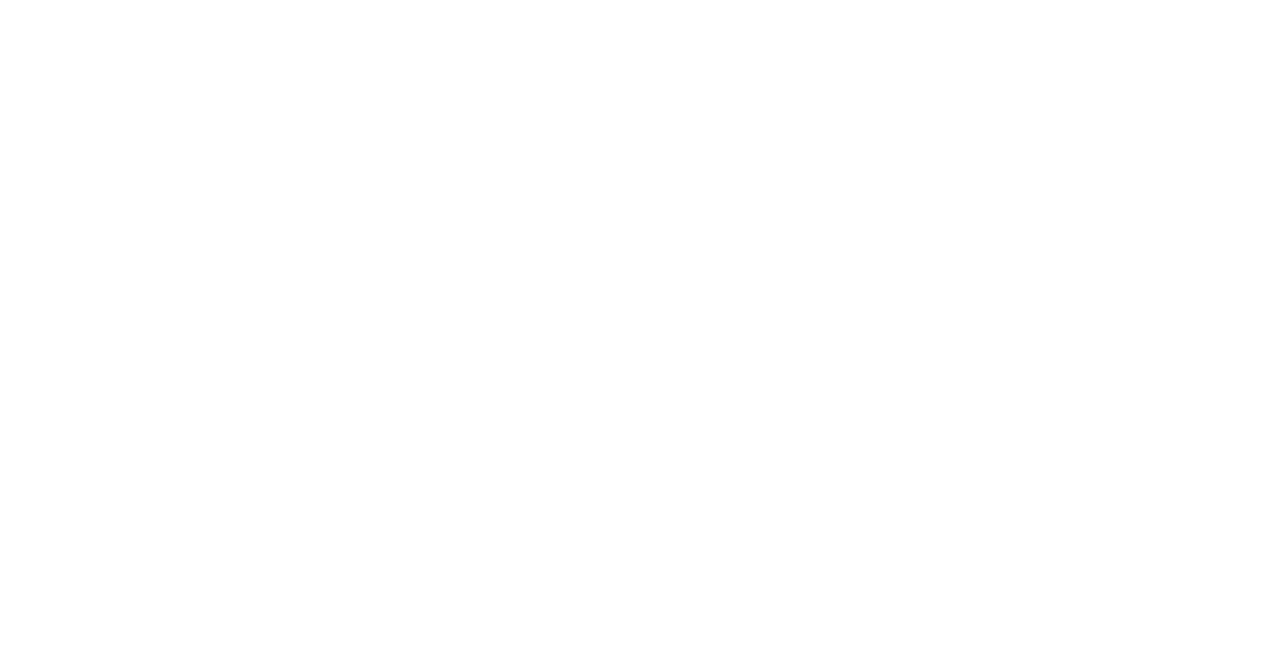
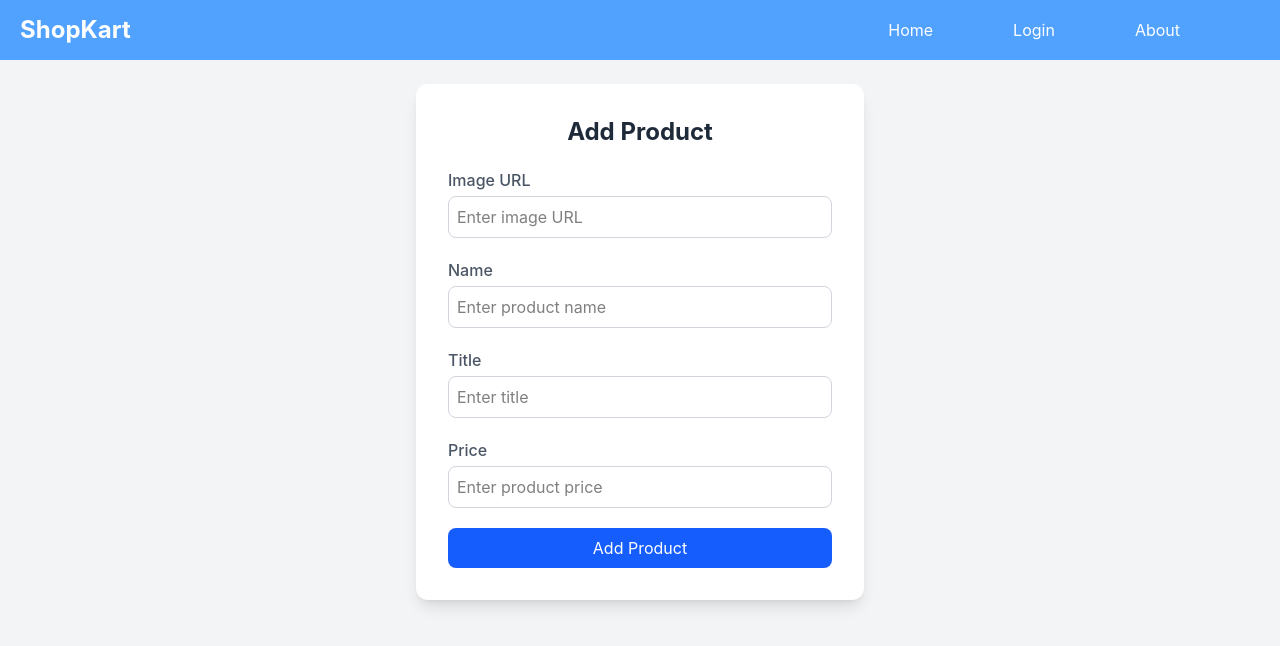
Before and after one commit to Ankit787762/shopkart-react, a React (Vite) app in the folder client/: page /admin/Addproduct in a window 1280 px wide. Before the commit this address had no page. Shown: the top 646 px of the page. Built offline with nearby package versions, Linux system fonts and the light colour scheme.

Commit message:
feat: add admin product management pages and routing

```diff
--- a/client/src/App.jsx
+++ b/client/src/App.jsx
@@ -7,6 +7,8 @@
 import Login from "./pages/user/Login";
 import Signup from "./pages/user/Signup";
 import Adminhome from "./pages/admin/Home";
+import Addproduct from "./pages/admin/Addproduct";
+import Manageproducts from "./pages/admin/Manageproduct";
 
 
 function App(){
@@ -23,6 +25,8 @@
 
 
     <Route path="/admin" element={<Adminhome/>} />
+    <Route path="/admin/Addproduct" element={<Addproduct/>} />
+     <Route path="/admin/Manageproduct" element={<Manageproducts/>} />
     </Routes>
   </div>
  )
--- /dev/null
+++ b/client/src/pages/admin/Addproduct.jsx
@@ -0,0 +1,71 @@
+import Navbarpage from "../../components/navbar";
+
+function Addproduct() {
+    return (
+        <div className="min-h-screen bg-gray-100">
+
+            {/* Navbar */}
+            <Navbarpage />
+
+            {/* Center Form */}
+            <div className="flex justify-center items-center p-6">
+
+                <div className="bg-white shadow-lg rounded-xl p-8 w-full max-w-md flex flex-col gap-5">
+
+                    <h1 className="text-2xl font-bold text-gray-800 text-center">
+                        Add Product
+                    </h1>
+
+                    {/* Image URL */}
+                    <div className="flex flex-col gap-1">
+                        <label className="text-gray-600 font-medium">Image URL</label>
+                        <input
+                            type="text"
+                            placeholder="Enter image URL"
+                            className="border border-gray-300 rounded-lg p-2 focus:outline-none focus:ring-2 focus:ring-blue-500"
+                        />
+                    </div>
+
+                    {/* Name */}
+                    <div className="flex flex-col gap-1">
+                        <label className="text-gray-600 font-medium">Name</label>
+                        <input
+                            type="text"
+                            placeholder="Enter product name"
+                            className="border border-gray-300 rounded-lg p-2 focus:outline-none focus:ring-2 focus:ring-blue-500"
+                        />
+                    </div>
+
+                    {/* Title */}
+                    <div className="flex flex-col gap-1">
+                        <label className="text-gray-600 font-medium">Title</label>
+                        <input
+                            type="text"
+                            placeholder="Enter title"
+                            className="border border-gray-300 rounded-lg p-2 focus:outline-none focus:ring-2 focus:ring-blue-500"
+                        />
+                    </div>
+
+                    {/* Price */}
+                    <div className="flex flex-col gap-1">
+                        <label className="text-gray-600 font-medium">Price</label>
+                        <input
+                            type="number"
+                            placeholder="Enter product price"
+                            className="border border-gray-300 rounded-lg p-2 focus:outline-none focus:ring-2 focus:ring-blue-500"
+                        />
+                    </div>
+
+                    {/* Button */}
+                    <button className="bg-blue-600 text-white py-2 rounded-lg hover:bg-blue-700 transition">
+                        Add Product
+                    </button>
+
+                </div>
+            </div>
+
+        </div>
+    );
+}
+
+export default Addproduct;
--- a/client/src/pages/admin/Home.jsx
+++ b/client/src/pages/admin/Home.jsx
@@ -1,6 +1,10 @@
+import { useNavigate } from "react-router-dom";
 import Navbarpage from "../../components/navbar";
 
 function Adminhome() {
+
+    const navigate =useNavigate();
+
     return (
        <div className="min-h-screen bg-gray-100">
             <Navbarpage />
@@ -25,8 +29,8 @@
                     <p className="text-3xl font-bold text-blue-600">0</p>
 
                     <div className="flex gap-4 mt-4">
-                        <button className="bg-blue-600 text-white px-4 py-2 rounded-lg hover:bg-blue-700 transition">Add Product</button>
-                        <button className="bg-gray-200 text-gray-800 px-4 py-2 rounded-lg hover:bg-gray-300 transition">  Manage Products</button>
+                        <button onClick={()=>navigate('/admin/Addproduct')} className="bg-blue-600 text-white px-4 py-2 rounded-lg hover:bg-blue-700 transition">Add Product</button>
+                        <button onClick={()=>navigate('/admin/Manageproduct')} className="bg-gray-200 text-gray-800 px-4 py-2 rounded-lg hover:bg-gray-300 transition">  Manage Products</button>
                     </div>
                 </div>
 
--- /dev/null
+++ b/client/src/pages/admin/Manageproduct.jsx
@@ -0,0 +1,40 @@
+import Navbarpage from "../../components/navbar";
+
+function Manageproducts() {
+    return (
+        <div className="min-h-screen bg-gray-100">
+
+
+            <Navbarpage />
+
+            <div className="p-6">
+
+                <h1 className="text-2xl font-bold mb-6 text-gray-800">
+                    Manage Products
+                </h1>
+
+                <div className="grid grid-cols-1 sm:grid-cols-2 md:grid-cols-3 gap-6">
+
+                    {/* Single Product Card */}
+                    <div className="bg-white shadow-md rounded-xl p-4 flex flex-col gap-3">
+
+                        <img src=" " alt="product image" className="h-40 w-full object-cover rounded-lg" />
+                        <h2 className="font-bold text-lg text-gray-800"> Product Name </h2>
+                        <p className="text-gray-600"> Product Title </p>
+
+                        <p className="text-blue-600 font-bold">  ₹999 </p>
+
+                        <div className="flex gap-3 mt-2">
+                            <button className="bg-yellow-500 hover:bg-yellow-600 text-white px-3 py-1 rounded-lg transition">  Edit   </button>
+                            <button className="bg-red-500 hover:bg-red-600 text-white px-3 py-1 rounded-lg transition">    Delete   </button>
+                        </div>
+                    </div>
+
+                </div>
+            </div>
+
+        </div>
+    );
+}
+
+export default Manageproducts;
```
